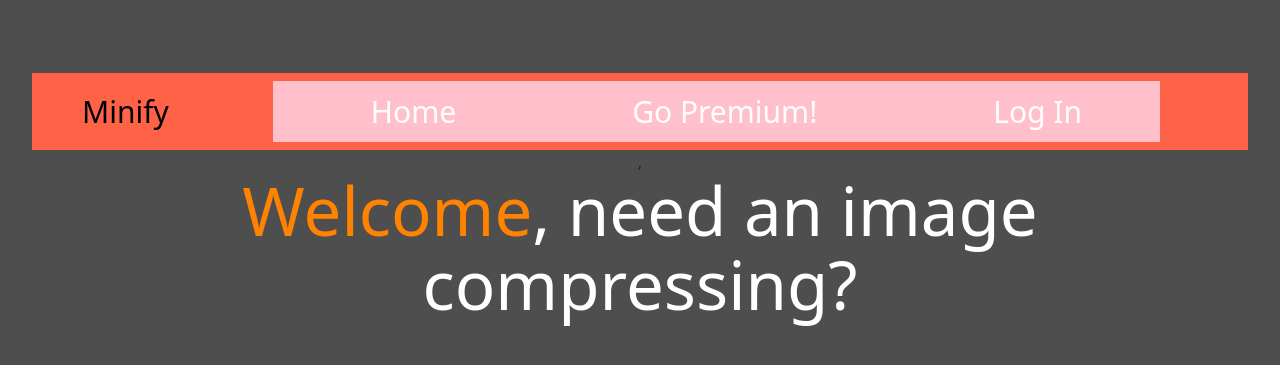
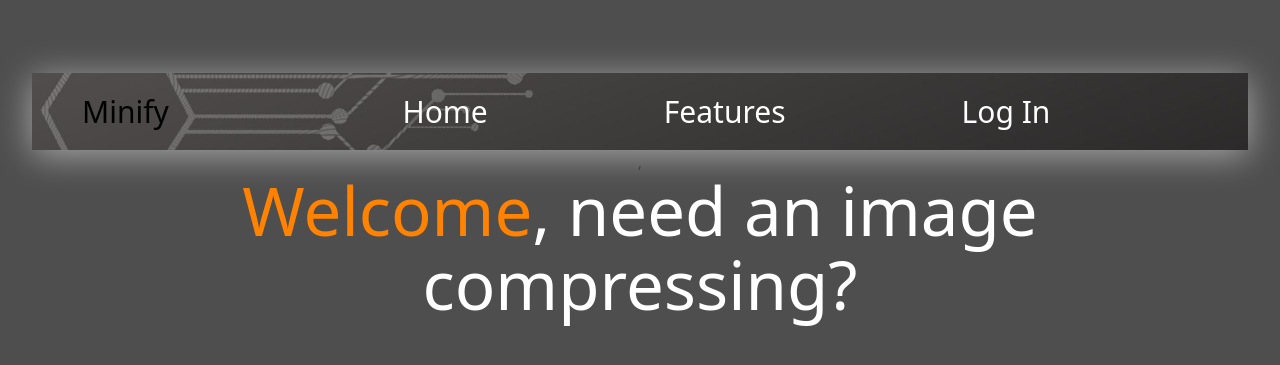
Before and after one commit to Lee-jr-81/image-app, a React (Vite) app: page / in a window 1280 px wide. Shown: the part 199-564 px from the top of the page. Built offline with nearby package versions, Linux system fonts and the light colour scheme.

Commit message:
background image added for navbar, app.css updated to import background image and aligned etc correctly, navbar.jsx edited to change list items to include features link in place of go premium option

```diff
--- a/src/App.css
+++ b/src/App.css
@@ -45,14 +45,21 @@
 
 /*----------- Navbar formatting ------------*/
 .navbar {
-  background-color: tomato;
+  position: fixed;
+  width: 100% !important;
+  background-color: transparent;
+  background-image: url(./assets/navBkgrd.jpg);
+  background-size: cover;
+  background-position: center;
+  background-repeat: no-repeat;
+  z-index: 5;
+  box-shadow: 0 5px 35px darkgrey;
 
 }
 
 .navbar-nav {
   font-size: 30px;
-  background-color: pink;
-}
+  }
 
 .navbar-brand {
   padding-left: 50px;
--- a/src/components/Navbar.jsx
+++ b/src/components/Navbar.jsx
@@ -19,7 +19,7 @@ function navbar() {
                             <a class="nav-link" href="#">Home</a>
                         </li>
                         <li class="nav-item">
-                            <a class="nav-link" href="#">Go Premium!</a>
+                            <a class="nav-link" href="#">Features</a>
                         </li>
                         <li class="nav-item">
                             <a class="nav-link" href="#">Log In</a>
```
Also changed, not shown: src/assets/navBkgrd.jpg (added).
